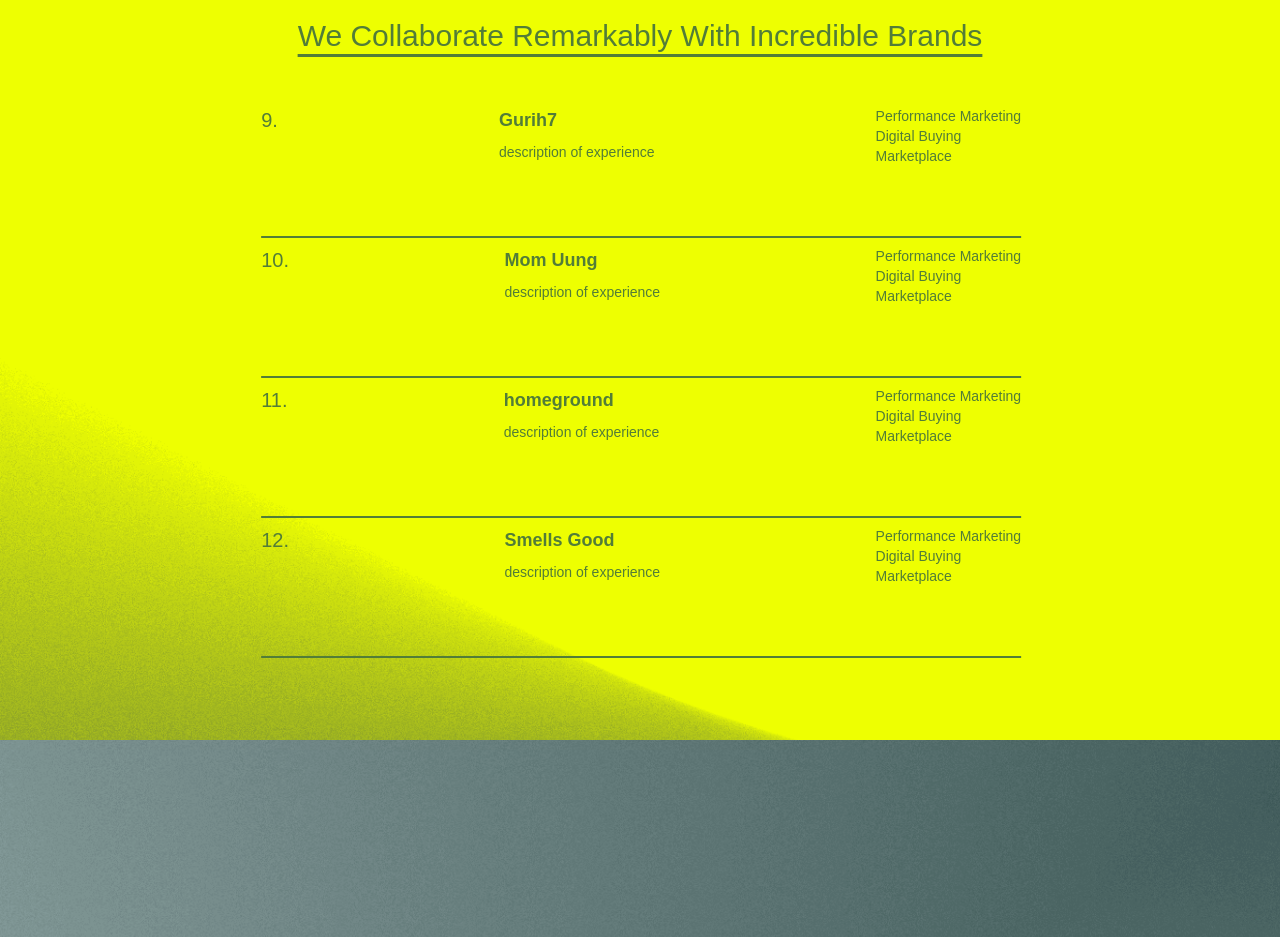
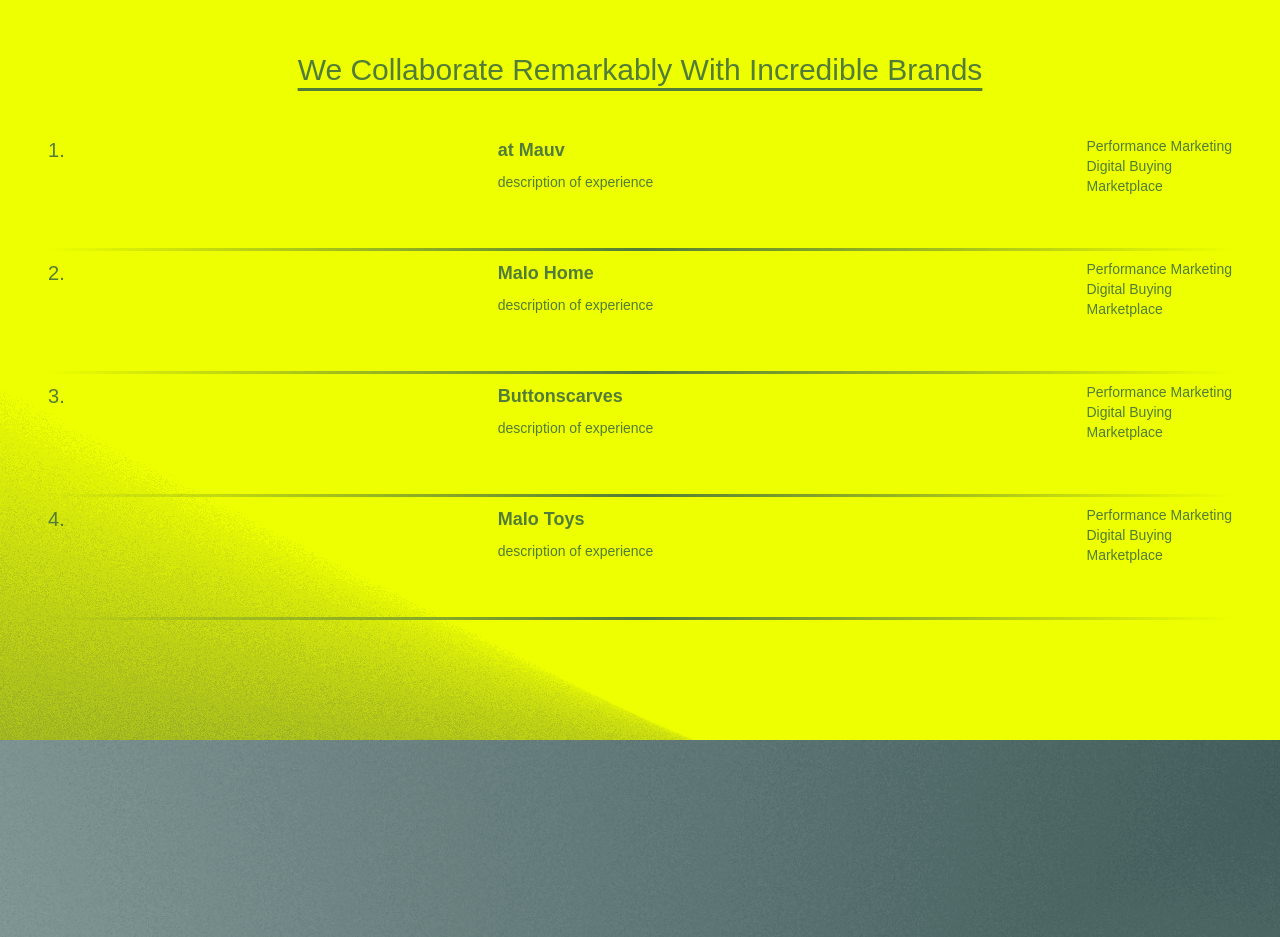
Before and after one commit to jamalakbara/adana-digital, a Next.js app: page / in a window 1280 px wide. Shown: the part 6460-7397 px from the top of the page. Built offline with nearby package versions, Linux system fonts and the light colour scheme.

Commit message:
used brands-list instead of brands-carousel

```diff
--- a/app/globals.css
+++ b/app/globals.css
@@ -109,4 +109,24 @@
 
 html {
   scroll-behavior: smooth;
+  /* width */
+  ::-webkit-scrollbar {
+    width: 10px;
+  }
+
+  /* Track */
+  ::-webkit-scrollbar-track {
+    background: #f1f1f1;
+  }
+
+  /* Handle */
+  ::-webkit-scrollbar-thumb {
+    background: #527D38;
+    border-radius: 5px;
+  }
+
+  /* Handle on hover */
+  ::-webkit-scrollbar-thumb:hover {
+    background: #555;
+  }
 }
--- a/app/page.tsx
+++ b/app/page.tsx
@@ -10,7 +10,7 @@
 import { Socmed } from "@/components/client/socmed";
 import { useState } from "react";
 import Link from 'next/link'
-import { BrandsCarousel } from "@/components/client/brands-carousel";
+import { BrandsList } from "@/components/client/brands-list";
 
 export default function Home() {
   return (
@@ -253,12 +253,12 @@
 
 function SuccessStoryAndClientListSection() {
   return (
-    <section id="SuccessStoryAndClientListSection" className="bg-artboard8 bg-cover h-screen flex flex-col gap-4 lg:gap-10 justify-start lg:justify-center pt-10 lg:pt-0 align-middle text-center relative lg:text-left">
+    <section id="SuccessStoryAndClientListSection" className="bg-artboard8 h-screen flex flex-col gap-4 lg:gap-10 justify-start lg:justify-center pt-10 lg:pt-0 align-middle text-center relative lg:text-left">
       <InViewWrapper>
         <div className="text-3xl text-[#527D38] text-center mx-5 underline underline-offset-8">We Collaborate Remarkably With Incredible Brands</div>
       </InViewWrapper>
       <div className="flex flex-col lg:flex-row gap-8 lg:gap-0 align-middle justify-center">
-        <BrandsCarousel />
+        <BrandsList />
       </div>
     </section>
   )
--- a/components/client/brands-carousel.tsx
+++ b/components/client/brands-carousel.tsx
@@ -1,97 +1,12 @@
 "use client"
 
-import React, { useMemo } from 'react'
+import React from 'react'
 import { Carousel, CarouselContent, CarouselItem } from '../ui/carousel'
 import Autoplay from "embla-carousel-autoplay"
 import { chunk } from "lodash"
+import { brands } from '@/lib/data'
 
 export const BrandsCarousel = ({ className }: { className?: string }) => {
-  const brands = useMemo(() => {
-    const out = [
-      {
-        name: "at Mauv",
-        desc: "description of experience",
-        serv: ["Performance Marketing", "Digital Buying", "Marketplace"],
-      },
-      {
-        name: "Malo Home",
-        desc: "description of experience",
-        serv: ["Performance Marketing", "Digital Buying", "Marketplace"],
-      },
-      {
-        name: "Buttonscarves",
-        desc: "description of experience",
-        serv: ["Performance Marketing", "Digital Buying", "Marketplace"],
-      },
-      {
-        name: "Malo Toys",
-        desc: "description of experience",
-        serv: ["Performance Marketing", "Digital Buying", "Marketplace"],
-      },
-      {
-        name: "Berlynn",
-        desc: "description of experience",
-        serv: ["Performance Marketing", "Digital Buying", "Marketplace"],
-      },
-      {
-        name: "Noor Abika",
-        desc: "description of experience",
-        serv: ["Performance Marketing", "Digital Buying", "Marketplace"],
-      },
-      {
-        name: "Cloxvox",
-        desc: "description of experience",
-        serv: ["Performance Marketing", "Digital Buying", "Marketplace"],
-      },
-      {
-        name: "Mava Kabar",
-        desc: "description of experience",
-        serv: ["Performance Marketing", "Digital Buying", "Marketplace"],
-      },
-      {
-        name: "Gurih7",
-        desc: "description of experience",
-        serv: ["Performance Marketing", "Digital Buying", "Marketplace"],
-      },
-      {
-        name: "Mom Uung",
-        desc: "description of experience",
-        serv: ["Performance Marketing", "Digital Buying", "Marketplace"],
-      },
-      {
-        name: "homeground",
-        desc: "description of experience",
-        serv: ["Performance Marketing", "Digital Buying", "Marketplace"],
-      },
-      {
-        name: "Smells Good",
-        desc: "description of experience",
-        serv: ["Performance Marketing", "Digital Buying", "Marketplace"],
-      },
-      {
-        name: "Legato Gelato",
-        desc: "description of experience",
-        serv: ["Performance Marketing", "Digital Buying", "Marketplace"],
-      },
-      {
-        name: "Tangerine Marche",
-        desc: "description of experience",
-        serv: ["Performance Marketing", "Digital Buying", "Marketplace"],
-      },
-      {
-        name: "Figlio Apparel",
-        desc: "description of experience",
-        serv: ["Performance Marketing", "Digital Buying", "Marketplace"],
-      },
-      {
-        name: "Torgana",
-        desc: "description of experience",
-        serv: ["Performance Marketing", "Digital Buying", "Marketplace"],
-      },
-    ];
-    return out.map((o, num) => ({ ...o, num }));
-  }, []);
-
   return (
     <React.Fragment>
       <Carousel
--- /dev/null
+++ b/components/client/brands-list.tsx
@@ -0,0 +1,34 @@
+"use client"
+
+import React from 'react'
+import { brands } from '@/lib/data'
+
+export const BrandsList = () => {
+  return (
+    <ul className="h-[500px] overflow-y-scroll list-none w-full lg:mx-10 px-1 lg:px-2">
+      {brands.map((b, i) => (
+        <li key={i+1} className="">
+          <div className="py-2 flex flex-row justify-between gap-2 h-[140px] lg:h-[120px]">
+            <span className="text-[#527D38] text-lg lg:text-xl">{b.num+1}.</span>
+            <div className="flex flex-col gap-2">
+              <p className="text-[#527D38] text-md lg:text-lg font-semibold">{b.name}</p>
+              <p className="text-[#527D38] text-sm lg:text-md">{b.desc}</p>
+              <p className="block lg:hidden text-[#527D38] text-sm lg:text-md italic">
+                {b.serv.join(", ")}
+              </p>
+            </div>
+            <ul className="hidden lg:block list-none">
+              {b.serv.map((s, j) => (
+                <li key={`${i}.${j}`} className="text-[#527D38] text-sm lg:text-md">{s}</li>
+              ))}
+            </ul>
+          </div>
+          <div className="flex flex-row align-top">
+            <div className="grow bg-gradient-to-r from-transparent to-[#527D38] h-[3px]"></div>
+            <div className="grow bg-gradient-to-r from-[#527D38] to-transparent h-[3px]"></div>
+          </div>
+        </li>
+      ))}
+    </ul>
+  )
+}
--- a/lib/data.tsx
+++ b/lib/data.tsx
@@ -15,3 +15,86 @@
   { url: "#DigitalCorporateTrainingSection", title: "Digital Corporate Training" },
   { url: "/gladana", title: "Creative Solution" },
 ];
+
+export const brands = [
+  {
+    name: "at Mauv",
+    desc: "description of experience",
+    serv: ["Performance Marketing", "Digital Buying", "Marketplace"],
+  },
+  {
+    name: "Malo Home",
+    desc: "description of experience",
+    serv: ["Performance Marketing", "Digital Buying", "Marketplace"],
+  },
+  {
+    name: "Buttonscarves",
+    desc: "description of experience",
+    serv: ["Performance Marketing", "Digital Buying", "Marketplace"],
+  },
+  {
+    name: "Malo Toys",
+    desc: "description of experience",
+    serv: ["Performance Marketing", "Digital Buying", "Marketplace"],
+  },
+  {
+    name: "Berlynn",
+    desc: "description of experience",
+    serv: ["Performance Marketing", "Digital Buying", "Marketplace"],
+  },
+  {
+    name: "Noor Abika",
+    desc: "description of experience",
+    serv: ["Performance Marketing", "Digital Buying", "Marketplace"],
+  },
+  {
+    name: "Cloxvox",
+    desc: "description of experience",
+    serv: ["Performance Marketing", "Digital Buying", "Marketplace"],
+  },
+  {
+    name: "Mava Kabar",
+    desc: "description of experience",
+    serv: ["Performance Marketing", "Digital Buying", "Marketplace"],
+  },
+  {
+    name: "Gurih7",
+    desc: "description of experience",
+    serv: ["Performance Marketing", "Digital Buying", "Marketplace"],
+  },
+  {
+    name: "Mom Uung",
+    desc: "description of experience",
+    serv: ["Performance Marketing", "Digital Buying", "Marketplace"],
+  },
+  {
+    name: "homeground",
+    desc: "description of experience",
+    serv: ["Performance Marketing", "Digital Buying", "Marketplace"],
+  },
+  {
+    name: "Smells Good",
+    desc: "description of experience",
+    serv: ["Performance Marketing", "Digital Buying", "Marketplace"],
+  },
+  {
+    name: "Legato Gelato",
+    desc: "description of experience",
+    serv: ["Performance Marketing", "Digital Buying", "Marketplace"],
+  },
+  {
+    name: "Tangerine Marche",
+    desc: "description of experience",
+    serv: ["Performance Marketing", "Digital Buying", "Marketplace"],
+  },
+  {
+    name: "Figlio Apparel",
+    desc: "description of experience",
+    serv: ["Performance Marketing", "Digital Buying", "Marketplace"],
+  },
+  {
+    name: "Torgana",
+    desc: "description of experience",
+    serv: ["Performance Marketing", "Digital Buying", "Marketplace"],
+  },
+].map((brand, num) => ({ ...brand, num }));
--- a/tailwind.config.ts
+++ b/tailwind.config.ts
@@ -8,6 +8,7 @@
     "./app/**/*.{js,ts,jsx,tsx,mdx}",
   ],
   theme: {
+		extend: {
 			backgroundImage: {
 				artboard1: "url('../public/assets/artboard-1.png')",
 				artboard2: "url('../public/assets/artboard-2.png')",
@@ -16,7 +17,6 @@
 				artboard8: "url('../public/assets/artboard-8.png')",
 				artboard9: "url('../public/assets/artboard-9.png')",
 			},
-  	extend: {
   		colors: {
   			background: 'hsl(var(--background))',
   			foreground: 'hsl(var(--foreground))',
```
Lines whose indentation alone changed are shown as unchanged.
